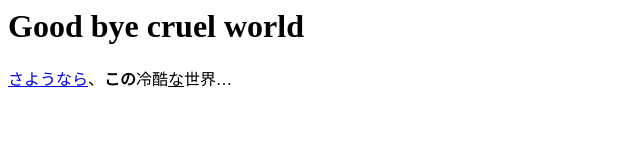
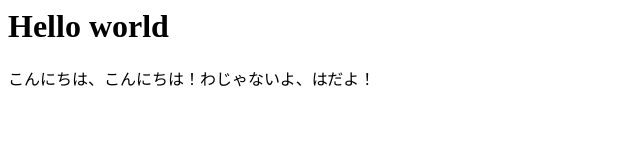
Before and after one commit to TakashiIkemori/SO14, a website: page Node/index.html in a window 1280 px wide. Shown: the whole page, without its empty margins (0-640 px from the left). Drawn offline with Linux system fonts and the light colour scheme.

Commit message:
fixed dipressive message

```diff
--- a/Node/index.html
+++ b/Node/index.html
@@ -5,8 +5,8 @@
 </head>
 
 <body>
-<h1>Good bye cruel world</h1>
-<p><a href="http://www.google.com/">さようなら</a>、<b>この</b>冷酷<u>な</u>世界…</p>
+<h1>Hello world</h1>
+<p>こんにちは、こんにちは！わじゃないよ、はだよ！</p>
 </body>
 
 </html>
```
